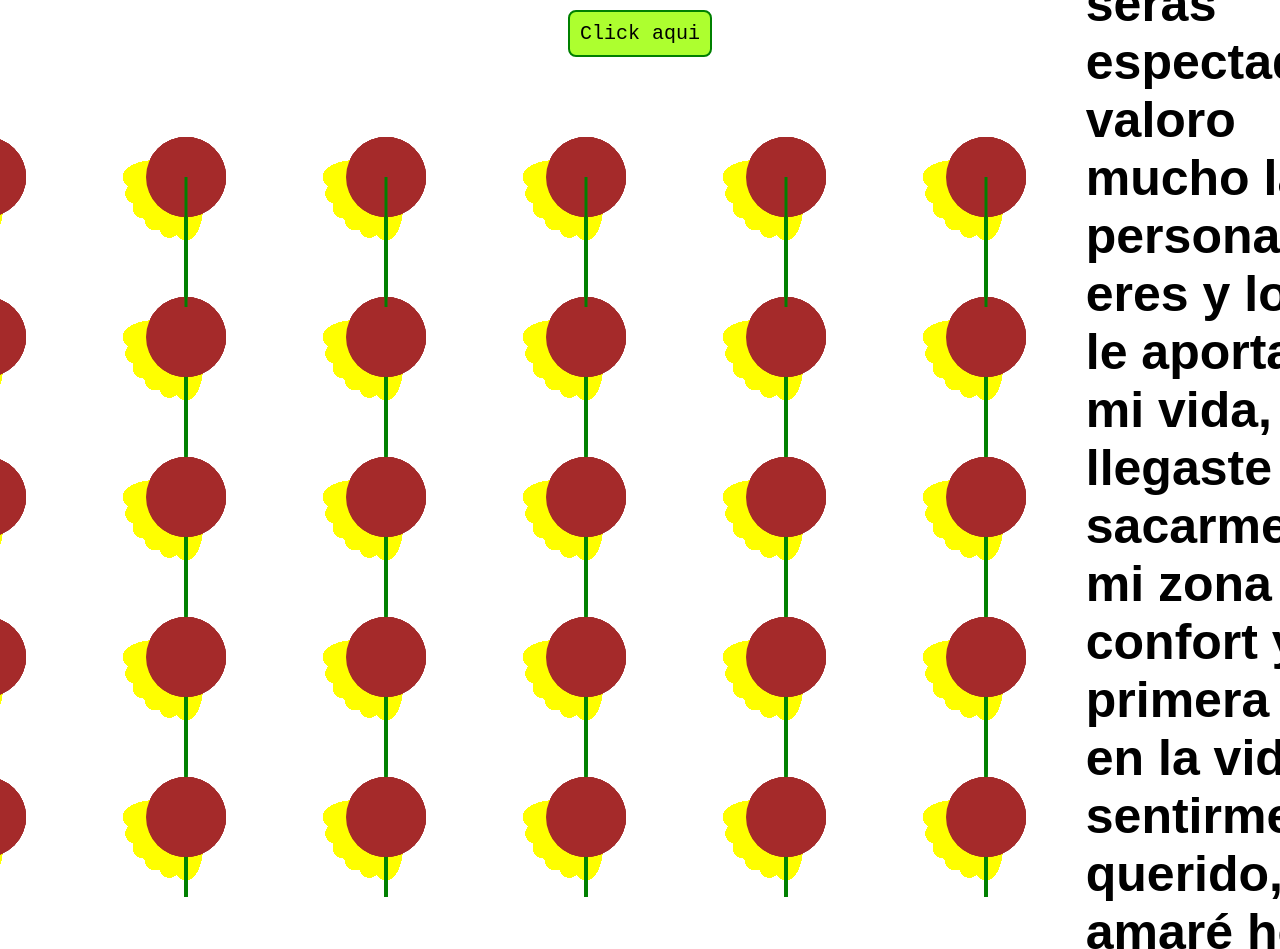
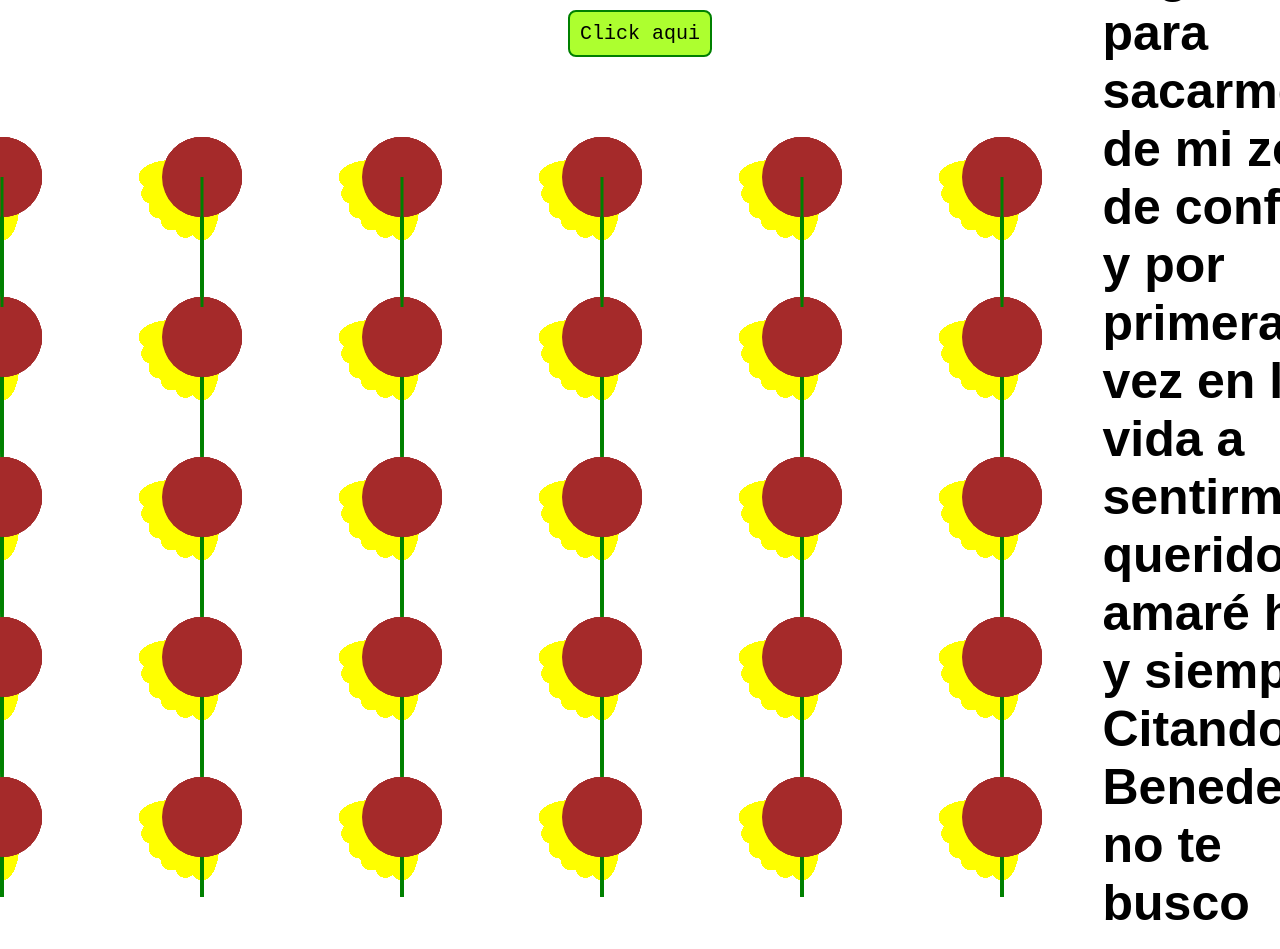
Before and after one commit to jappdas4102/para-Vale, a plain HTML site: page Flores-Amarillas/index.html in a window 1280 px wide. Shown: the top 949 px of the page. Drawn offline with Linux system fonts and the light colour scheme; a web font is replaced by a local one.

Commit message:
Update index.html

```diff
--- a/Flores-Amarillas/index.html
+++ b/Flores-Amarillas/index.html
@@ -34,7 +34,7 @@
         <canvas id="Flor" class="Flor" width="1200" height="800"></canvas>
 
         <div class="Texto">
-            <h2 id="Text">Vale, Nunca serás espectadora, valoro mucho la persona que eres y lo que le aportas a mi vida, llegaste para sacarme de mi zona de confort y por primera vez en la vida a sentirme querido, te amaré hoy y siempre. John Pérez</h2>
+            <h2 id="Text">Vale, valoro mucho la persona que eres y lo que le aportas a mi vida, llegaste para sacarme de mi zona de confort y por primera vez en la vida a sentirme querido, te amaré hoy y siempre. Citando a Benedetti, no te busco porque haga falta algo en mis días, tengo tanto, que pienso en compartirlo contigo. John Pérez</h2>
         </div>
 
     </main>
```
